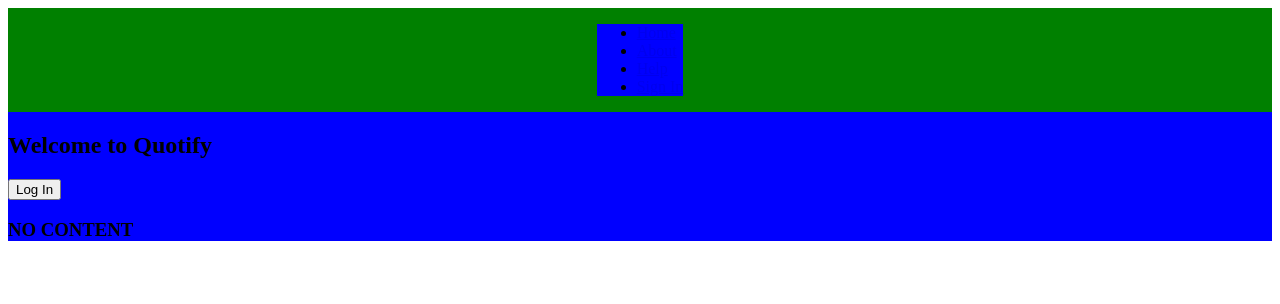
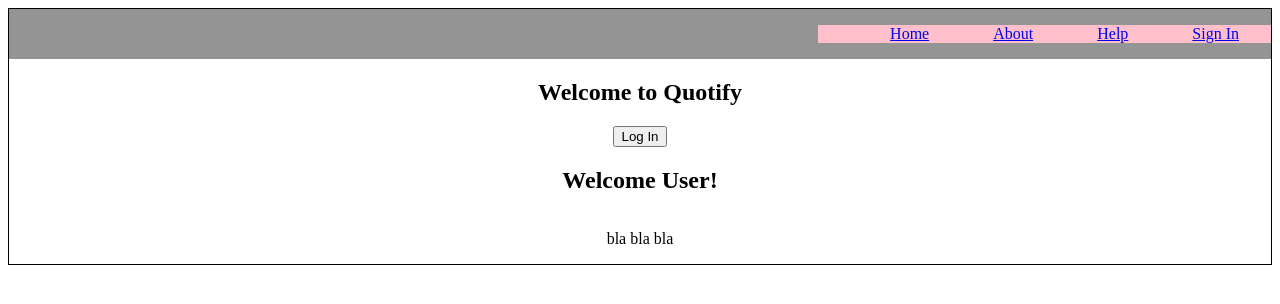
Before and after one commit to artrugh/quotifier, a React (Create React App) app in the folder client/: page / in a window 1280 px wide. Shown: the top 304 px of the page. Built offline with nearby package versions, Linux system fonts and the light colour scheme.

Commit message:
sass first tries nav and positioning

```diff
--- a/client/src/App.js
+++ b/client/src/App.js
@@ -5,17 +5,17 @@
 import Help from "./components/Help";
 import Nav from "./components/Nav";
 import ReduxButtonTestLogin from "./components/ReduxButtonTestLogin";
+import PersonalProfile from "./components/PersonalProfile";
 //----------------Routing--------------------------
 import { BrowserRouter as Router, Switch, Route } from "react-router-dom";
 //----------------redux-----------------------------------
 import { useSelector } from "react-redux";
 //---------------Aux-------------------------------
-import Aux from "./hoc/Aux";
-
+// import Aux from "./hoc/Aux";
 
 function App() {
-    const isLogged = useSelector((state) => state.isLogged);
-
+  //------redux---------------------------------------
+  const isLogged = useSelector((state) => state.isLogged);
   return (
     <Router>
       <div className="app">
@@ -26,8 +26,8 @@
           <Route path="/About" component={About} />
           <Route path="/Help" component={Help} />
         </Switch>
-       <ReduxButtonTestLogin />
-        {isLogged ? <Home /> : <h3>NO CONTENT</h3>}
+        <ReduxButtonTestLogin />
+        {isLogged ? <Home /> : <PersonalProfile />}
       </div>
     </Router>
   );
--- a/client/src/components/Nav.js
+++ b/client/src/components/Nav.js
@@ -6,16 +6,16 @@
   return (
     <div className="nav-container">
       <ul className="nav-links">
-        <li>
+        <li className="nav-link">
           <Link to="/Home">Home</Link>
         </li>
-        <li>
+        <li className="nav-link">
           <Link to="/About">About</Link>
         </li>
-        <li>
+        <li className="nav-link">
           <Link to="/Help">Help</Link>
         </li>
-        <li>
+        <li className="nav-link">
           <Link to="/SignIn">Sign In</Link>
         </li>
       </ul>
--- /dev/null
+++ b/client/src/components/PersonalProfile.js
@@ -0,0 +1,12 @@
+import React from "react";
+
+function About() {
+  return (
+    <div className="about">
+      <h2>Welcome User!</h2>
+      <p>bla bla bla </p>
+    </div>
+  );
+}
+
+export default About;
--- a/client/src/components/ReduxButtonTestLogin.js
+++ b/client/src/components/ReduxButtonTestLogin.js
@@ -6,7 +6,7 @@
   const dispatch = useDispatch();
 
   return (
-    <div>
+    <div className="redux-button-login">
       <button
         onClick={() => {
           dispatch(login());
--- /dev/null
+++ b/client/src/scss/layout/_components.scss
@@ -0,0 +1,10 @@
+.about,
+.help,
+.home,
+.redux-button-login,
+.sign-in {
+  display: flex;
+  justify-content: center;
+  flex-direction: column;
+  align-items: center;
+}
--- a/client/src/scss/layout/_nav.scss
+++ b/client/src/scss/layout/_nav.scss
@@ -1,9 +1,17 @@
 .nav-container {
-  background-color: green;
+  width: 100%;
+  background-color: rgb(148, 148, 148);
   display: flex;
-  justify-content: space-around;
+  justify-content: right;
 }
 
 .nav-links {
-  background-color: blue;
+  background-color: pink;
+  display: flex;
+  justify-content: space-around;
+  list-style-type: none;
 }
+
+.nav-link {
+  margin: 0 2rem;
+}
--- a/client/src/scss/main.scss
+++ b/client/src/scss/main.scss
@@ -11,5 +11,6 @@
 @import "components/card";
 
 @import "layout/nav";
+@import "layout/components";
 
 @import "pages/home";
--- a/client/src/scss/pages/_home.scss
+++ b/client/src/scss/pages/_home.scss
@@ -1,3 +1,3 @@
 .app {
-  background-color: blue;
+  border: 1px black solid;
 }
```
Also changed, not shown: client/src/components/LogIn.js (+9 -3 lines).
